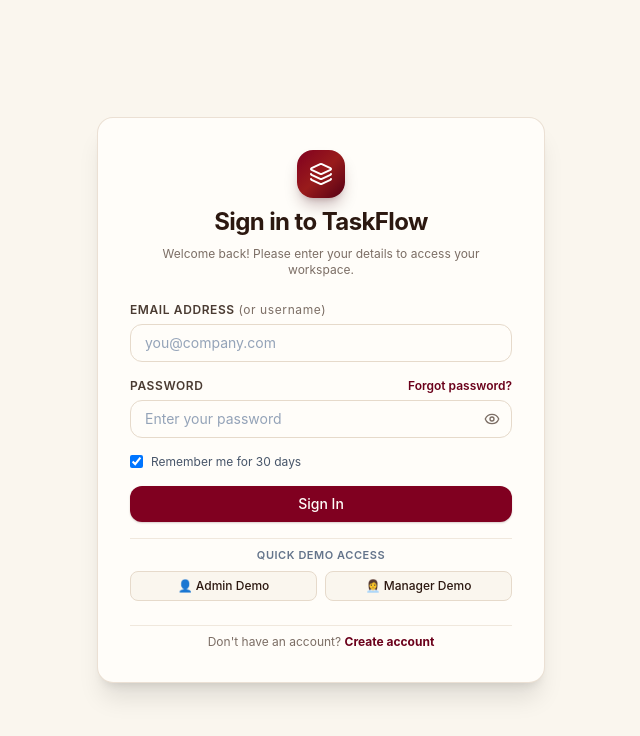
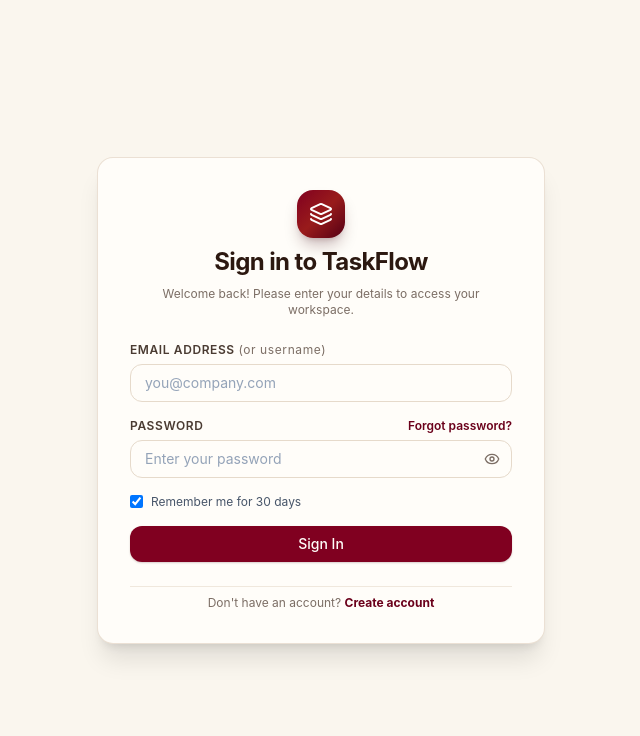
Before and after one commit to VinayKrishna-7/TaskFlow, a React (Vite) app in the folder client/: page /login in a window 1280 px wide. Shown: the top 736 px of the page, without its empty margins (319-959 px from the left). Built offline with nearby package versions, Linux system fonts and the light colour scheme; no server answers.

Commit message:
refactor(auth): remove quick demo buttons from login page

```diff
--- a/client/src/pages/LoginPage.tsx
+++ b/client/src/pages/LoginPage.tsx
@@ -228,37 +228,6 @@ export const LoginPage: React.FC = () => {
           <Button type="submit" className="w-full" isLoading={isLoading}>
             Sign In
           </Button>
-
-          {/* Quick Demo Access for Interviewers / Reviewers */}
-          <div className="pt-2 border-t border-[#E6DACB]/60 dark:border-slate-800/80">
-            <p className="text-[11px] font-semibold text-center text-slate-500 dark:text-slate-400 mb-2 uppercase tracking-wider">
-              Quick Demo Access
-            </p>
-            <div className="grid grid-cols-2 gap-2">
-              <button
-                type="button"
-                onClick={() => {
-                  setEmailOrUsername('admin@taskflow.dev');
-                  setPassword('Password123!');
-                  if (error) setError('');
-                }}
-                className="py-1.5 px-2 text-xs font-medium rounded-lg bg-[#FAF6EE] dark:bg-slate-800 border border-[#E6DACB] dark:border-slate-700 hover:bg-[#F3ECE0] dark:hover:bg-slate-700/80 text-[#2C1810] dark:text-slate-200 transition-colors text-center cursor-pointer shadow-2xs"
-              >
-                👤 Admin Demo
-              </button>
-              <button
-                type="button"
-                onClick={() => {
-                  setEmailOrUsername('manager@taskflow.dev');
-                  setPassword('Password123!');
-                  if (error) setError('');
-                }}
-                className="py-1.5 px-2 text-xs font-medium rounded-lg bg-[#FAF6EE] dark:bg-slate-800 border border-[#E6DACB] dark:border-slate-700 hover:bg-[#F3ECE0] dark:hover:bg-slate-700/80 text-[#2C1810] dark:text-slate-200 transition-colors text-center cursor-pointer shadow-2xs"
-              >
-                👩‍💼 Manager Demo
-              </button>
-            </div>
-          </div>
         </form>
 
         <p className="text-xs text-center text-[#7C6E65] dark:text-slate-400 pt-2 border-t border-[#E6DACB]/60 dark:border-slate-800/80">
```
